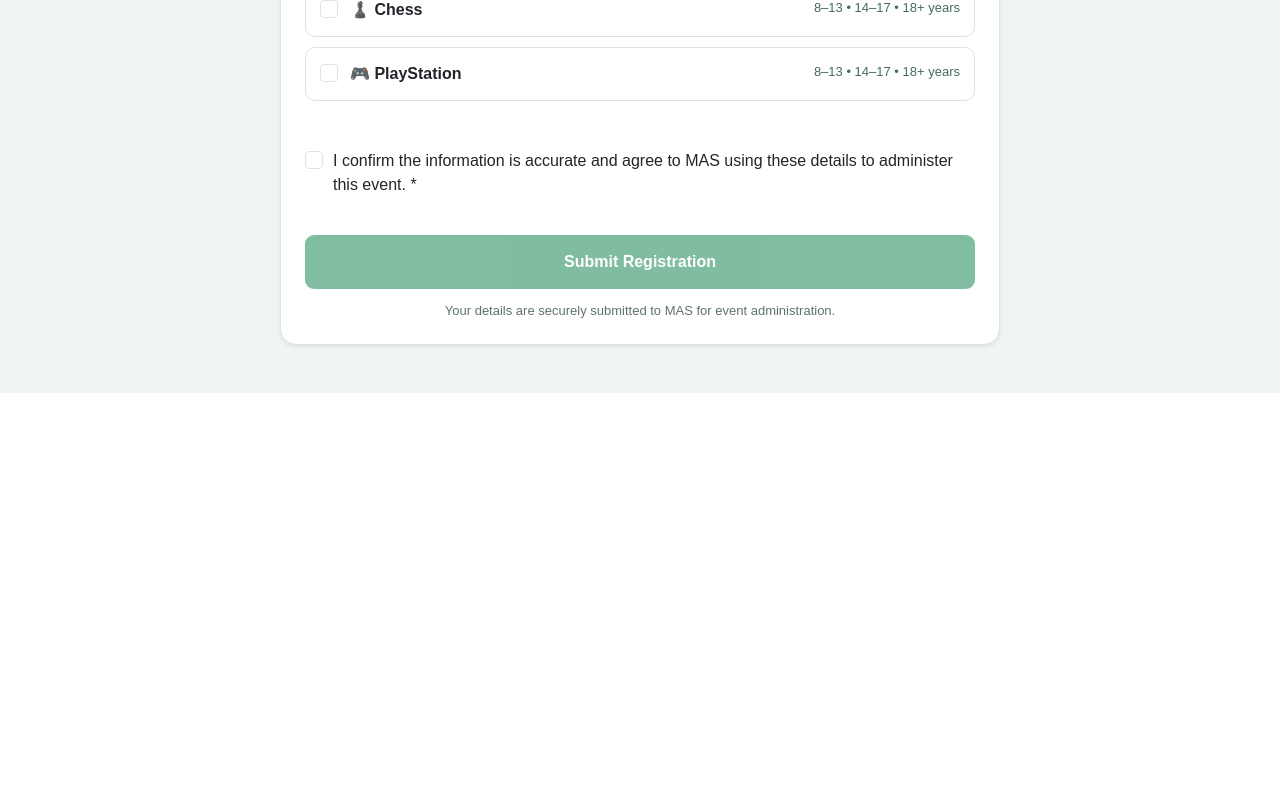
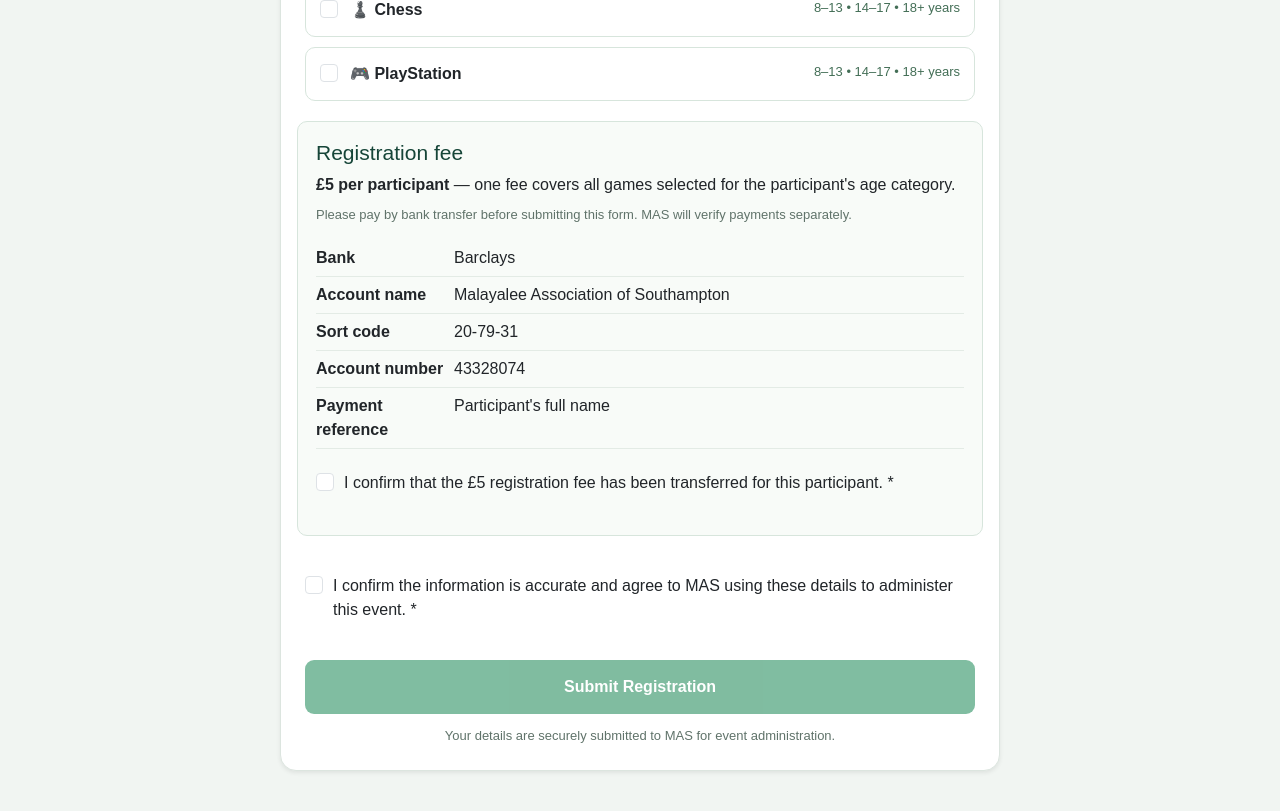
Before and after one commit to sobinv1234/masEventsRegistrationAdminApp, an Angular app: page / in a window 1280 px wide. Shown: the part 880-1691 px from the top of the page. Before the commit the page ends 1273 px from the top, so only its background shows below. Built offline with nearby package versions, Linux system fonts and the light colour scheme.

Commit message:
payment details fix

```diff
--- a/src/app/admin-dashboard/admin-dashboard.html
+++ b/src/app/admin-dashboard/admin-dashboard.html
@@ -190,6 +190,7 @@
                   <th>Games</th>
                   <th>Contact</th>
                   <th>Parent / guardian</th>
+                  <th>£5 fee payment</th>
                   <th>Submitted</th>
                   <th>Email status</th>
                   <th>Actions</th>
@@ -214,6 +215,13 @@
                       }
                     </td>
                     <td>{{ record.guardian || '—' }}</td>
+                    <td>
+                      @if (record.paymentConfirmed) {
+                        <span>Participant confirmed; verify payment</span>
+                      } @else {
+                        <span class="pending">Not confirmed</span>
+                      }
+                    </td>
                     <td>{{ formatDate(record.createdAt) }}</td>
                     <td>
                       @if (record.emailSent) {
--- a/src/app/admin-dashboard/admin-dashboard.ts
+++ b/src/app/admin-dashboard/admin-dashboard.ts
@@ -9,6 +9,7 @@ type RegistrationRecord = {
   phone: string;
   email: string;
   guardian: string;
+  paymentConfirmed?: boolean;
   games: { game: string; category: string }[];
   emailSent: boolean;
 };
@@ -429,6 +430,7 @@ export class AdminDashboard {
         'Contact number',
         'Email address',
         'Parent / guardian',
+        '£5 fee payment declaration',
         'Games and categories',
         'Submitted at (UTC)',
         'Email status',
@@ -439,6 +441,7 @@ export class AdminDashboard {
         record.phone,
         record.email,
         record.guardian,
+        record.paymentConfirmed ? 'Participant confirmed (verify)' : 'Not confirmed',
         record.games.map(({ game, category }) => `${game} (${category})`).join('; '),
         record.createdAt,
         record.emailSent ? 'Sent' : 'Not sent',
--- a/src/app/boardGameRegistration/registration.html
+++ b/src/app/boardGameRegistration/registration.html
@@ -141,13 +141,34 @@
         }
       </section>
 
+      <section class="payment-section col-12" aria-labelledby="payment-title">
+        <h2 id="payment-title">Registration fee</h2>
+        <p><strong>£5 per participant</strong> — one fee covers all games selected for the participant's age category.</p>
+        <p class="muted">Please pay by bank transfer before submitting this form. MAS will verify payments separately.</p>
+        <dl class="payment-details">
+          <div><dt>Bank</dt><dd>Barclays</dd></div>
+          <div><dt>Account name</dt><dd>Malayalee Association of Southampton</dd></div>
+          <div><dt>Sort code</dt><dd>20-79-31</dd></div>
+          <div><dt>Account number</dt><dd>43328074</dd></div>
+          <div><dt>Payment reference</dt><dd>Participant's full name</dd></div>
+        </dl>
+        <label class="consent form-check">
+          <input
+            name="paymentConfirmed"
+            class="form-check-input"
+            type="checkbox"
+            [(ngModel)]="paymentConfirmed"
+            required
+          />
+          <span class="form-check-label">I confirm that the £5 registration fee has been transferred for this participant. <span aria-hidden="true">*</span></span>
+        </label>
+      </section>
       <div class="col-12">
         <label class="consent form-check">
           <input name="consent" class="form-check-input" type="checkbox" [(ngModel)]="consent" required />
           <span class="form-check-label">I confirm the information is accurate and agree to MAS using these details to administer this event. <span aria-hidden="true">*</span></span>
         </label>
       </div>
-
       @if (errorMessage) {
         <div class="col-12">
           <p class="message alert alert-danger mb-0" role="alert">{{ errorMessage }}</p>
--- a/src/app/boardGameRegistration/registration.scss
+++ b/src/app/boardGameRegistration/registration.scss
@@ -115,6 +115,38 @@ input:focus-visible {
   margin-top: 26px;
 }
 
+.payment-section {
+  margin-top: 10px;
+  padding: 18px;
+  border: 1px solid #d7e5dc;
+  border-radius: 10px;
+  background: #f8fbf8;
+}
+
+.payment-section > p {
+  margin: 8px 0;
+}
+
+.payment-details {
+  margin: 16px 0;
+}
+
+.payment-details div {
+  display: flex;
+  gap: 8px;
+  padding: 6px 0;
+  border-bottom: 1px solid #e3ebe5;
+}
+
+.payment-details dt {
+  flex: 0 0 130px;
+}
+
+.payment-details dd {
+  margin: 0;
+  overflow-wrap: anywhere;
+}
+
 .game-option {
   display: flex;
   gap: 12px;
@@ -222,4 +254,11 @@ button:disabled {
     padding: 20px 16px;
   }
 
+  .payment-details div {
+    display: block;
+  }
+
+  .payment-details dd {
+    margin-top: 3px;
+  }
 }
--- a/src/app/boardGameRegistration/registration.ts
+++ b/src/app/boardGameRegistration/registration.ts
@@ -18,6 +18,7 @@ export class Registration {
   protected email = '';
   protected guardian = '';
   protected consent = false;
+  protected paymentConfirmed = false;
   protected selectedGames: Game[] = [];
   protected submitting = false;
   protected registrationComplete = false;
@@ -84,6 +85,7 @@ export class Registration {
           guardian: this.minor ? this.guardian.trim() : '',
           games: this.selectedGames,
           consent: this.consent,
+          paymentConfirmed: this.paymentConfirmed,
         }),
       });
       let result: { message?: string; registrationSaved?: boolean };
@@ -130,6 +132,7 @@ export class Registration {
     this.email = '';
     this.guardian = '';
     this.consent = false;
+    this.paymentConfirmed = false;
     this.selectedGames = [];
   }
 }
```
Also changed, not shown: src/server.ts (+14 -1 lines), 2 other files (tests, documents, lock files or other folders).
